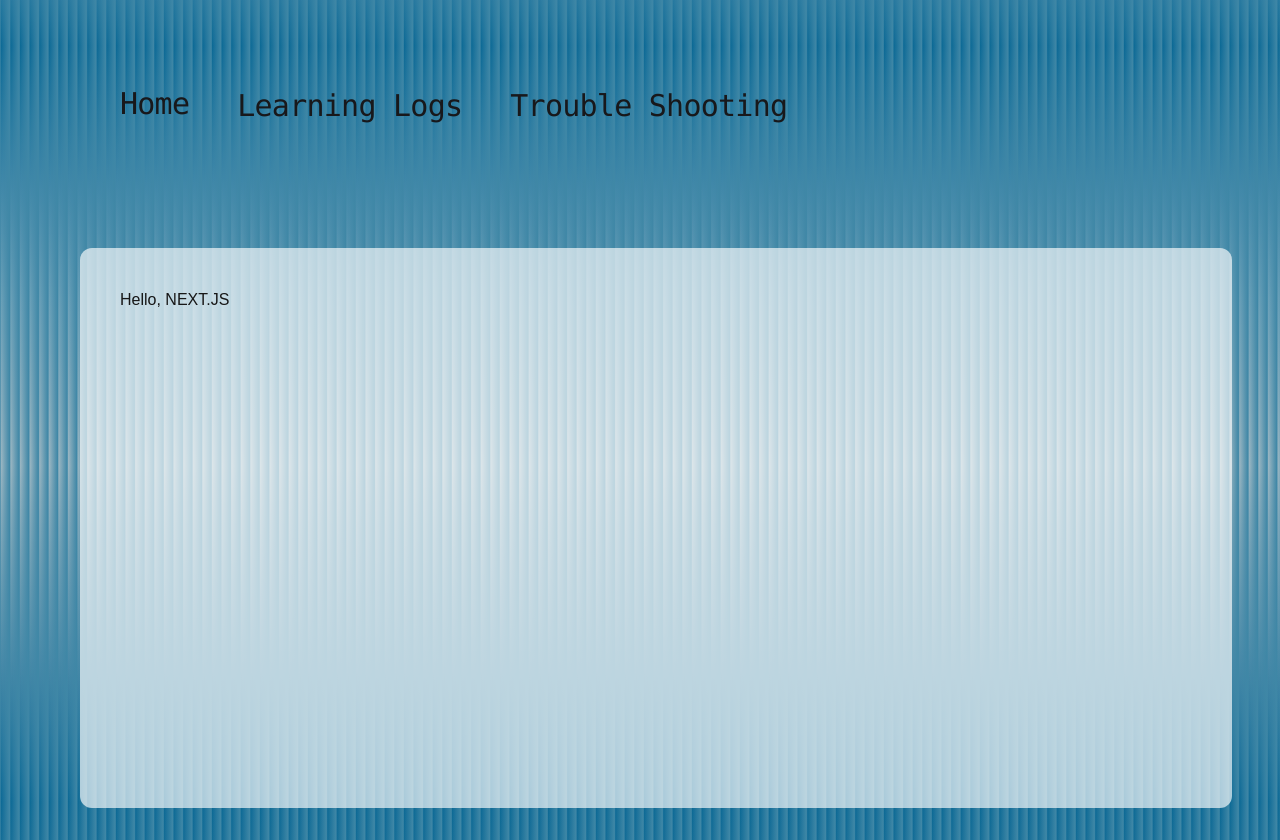
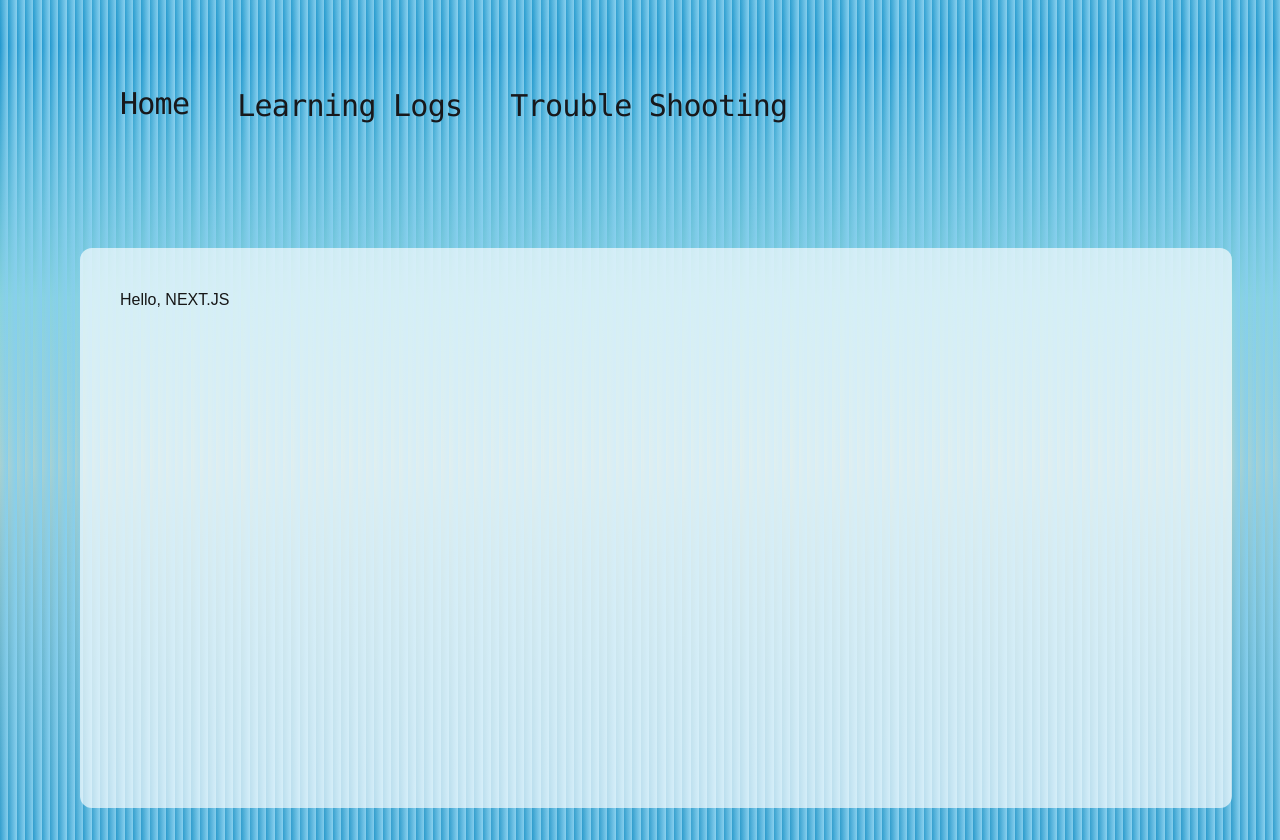
Before and after one commit to spaceofin/spaceofin.github.io, a Next.js app: page / in a window 1280 px wide. Shown: the top 840 px of the page. Built offline with nearby package versions, Linux system fonts and the light colour scheme.

Commit message:
style: update body background in global.css

```diff
--- a/app/globals.css
+++ b/app/globals.css
@@ -24,19 +24,18 @@ body {
   padding: 0px;
   background: repeating-linear-gradient(
       0.25turn,
-      #3f87a6,
-      transparent 0.1%,
-      #3f87a6 0.75%
+      #61bdc9,
+      transparent 0.001%,
+      #87cfee 0.65%
     ),
     repeating-linear-gradient(
-      #0d6a96,
-      #6aa0b8 15%,
-      #9ab6c2 25%,
-      #0d6a96 45%,
-      #4b849c 65%,
-      #9ab6c2 75%,
-      #6aa0b8 90%,
-      #0d6a96 100%
+      #2097ce,
+      #88d3dd 15%,
+      #a9d1cf 25%,
+      #2097ce 50%,
+      #a9d1cf 70%,
+      #88d3dd 85%,
+      #2097ce 100%
     );
   background-size: 100% 200%;
   animation: paintAnimation 200s infinite linear;
```
